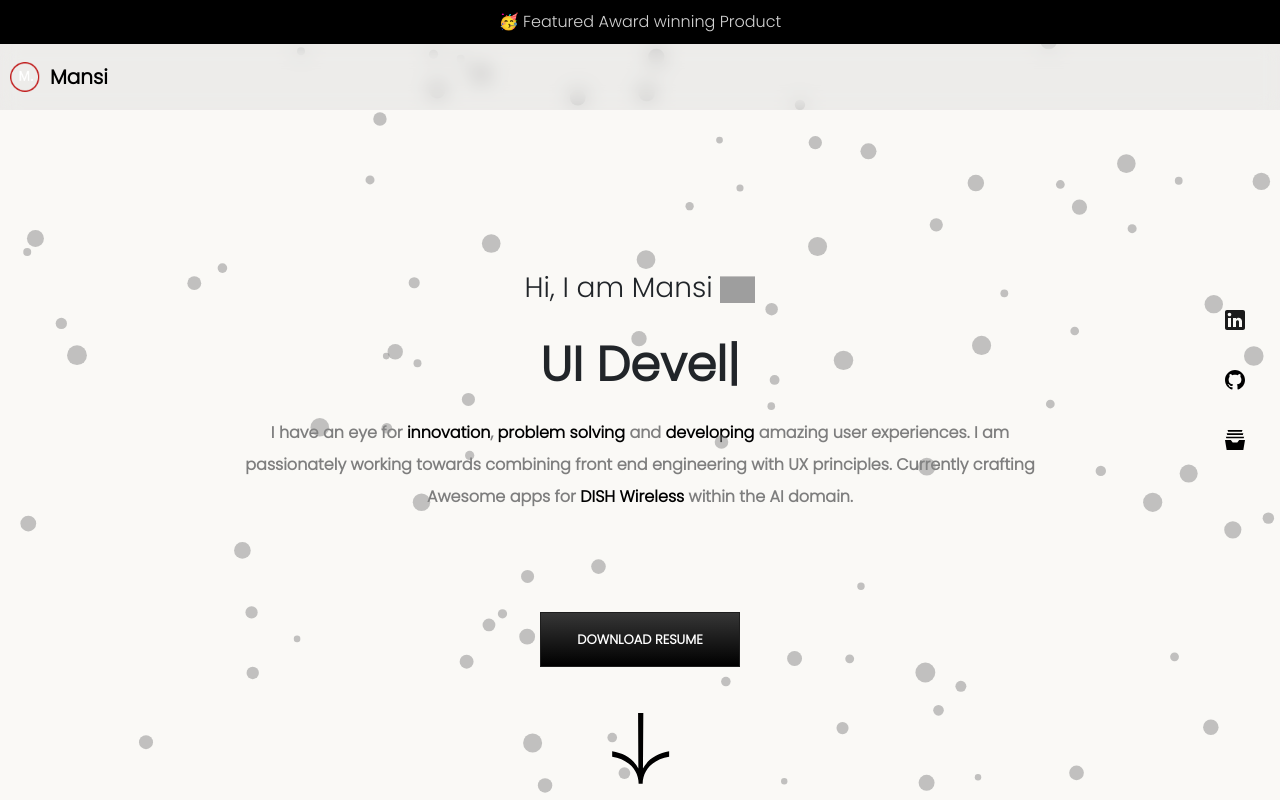
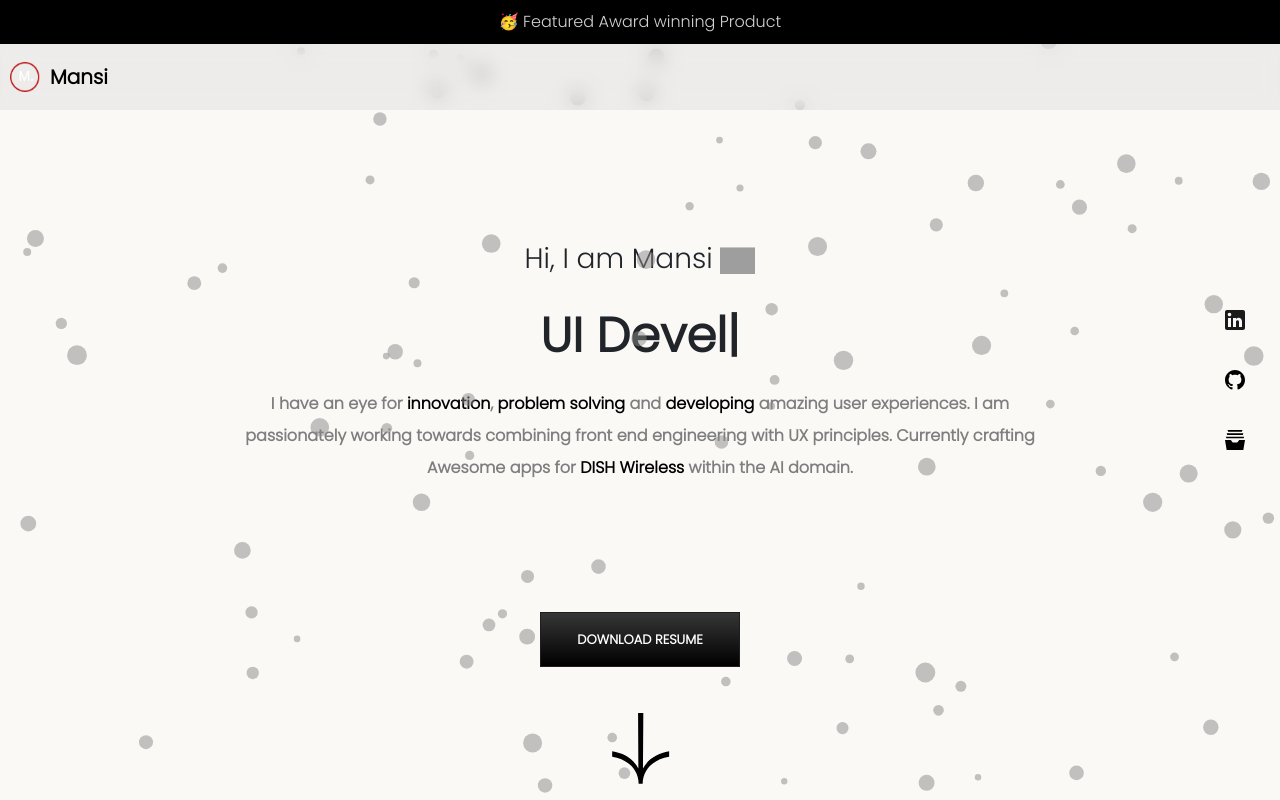
Before and after one commit to sundriyalmansi/portfolio-website, a React (Create React App) app: page / in a window 1280 px wide. Built offline with nearby package versions, Linux system fonts and the light colour scheme; grey boxes are pictures that could not be loaded; some icons are missing.

Commit message:
change header text height

```diff
--- a/src/components/Header/Header.css
+++ b/src/components/Header/Header.css
@@ -232,9 +232,9 @@
 
 .vertical-center {
   position: absolute;
-  top: 50%;
-  -ms-transform: translateY(-50%);
-  transform: translateY(-50%);
+  top: 44%;
+  -ms-transform: translateY(-44%);
+  transform: translateY(-44%);
 }
 
 .arrow {
```
